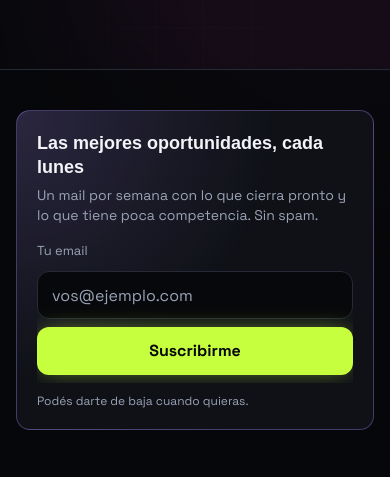
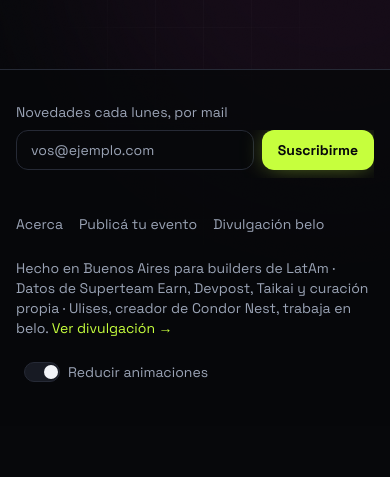
Before and after one commit to ulises-ASTRADA/condor-nest, a Next.js app: page / in a window 390 px wide. Shown: the part 560-1037 px from the top of the page. After the commit the page ends 986 px from the top, so only its background shows below. Built offline with nearby package versions, Linux system fonts and the light colour scheme; no server answers; the database is empty; a web font is replaced by a local one.

Commit message:
Remove in-feed newsletter card; discreet newsletter form in footer on mobile only

```diff
--- a/components/Feed.tsx
+++ b/components/Feed.tsx
@@ -161,7 +161,6 @@ export function Feed({ listings, now, initial, affUrl, hero }: { listings: Listi
                         <ListingCard listing={l} now={now} />
                       </m.li>,
                     );
-                    if (i === 4) out.push(<li key="nl" className="col-span-full"><Newsletter variant="inline" /></li>);
                     if (i > 3 && (i + 1) % 10 === 0) out.push(<li key={`af-${i}`} className="col-span-full"><Affiliate url={affUrl} /></li>);
                     return out;
                   })}
--- a/components/Footer.tsx
+++ b/components/Footer.tsx
@@ -4,8 +4,8 @@ import { Newsletter } from './Newsletter';
 export function Footer() {
   return (
     <footer className="border-t border-border bg-bg/80">
-      <div className="mx-auto grid max-w-content gap-8 px-4 py-10 lg:grid-cols-2 lg:px-6">
-        <Newsletter variant="footer" />
+      <div className="mx-auto grid max-w-content gap-6 px-4 py-8 lg:px-6">
+        <div className="lg:hidden"><Newsletter variant="mini" /></div>
         <div className="space-y-3 text-sm text-fg-muted">
           <nav aria-label="Pie" className="flex flex-wrap gap-x-4 gap-y-1">
             <Link className="min-h-tap inline-flex items-center hover:text-fg" href="/acerca">Acerca</Link>
--- a/components/Newsletter.tsx
+++ b/components/Newsletter.tsx
@@ -6,7 +6,7 @@ import { useReduceMotionPref } from './Toggles';
 type St = 'idle' | 'submitting' | 'success' | 'already' | 'invalid' | 'error';
 const MSG: Partial<Record<St, string>> = { success: '¡Listo! Revisá tu mail para confirmar.', already: 'Ya estabas suscripto 🙌', invalid: 'Revisá el email, parece incompleto.', error: 'No pudimos suscribirte. Probá de nuevo en un rato.' };
 
-export function Newsletter({ variant = 'inline' }: { variant?: 'inline' | 'compact' | 'footer' }) {
+export function Newsletter({ variant = 'inline' }: { variant?: 'inline' | 'compact' | 'footer' | 'mini' }) {
   const [st, setSt] = useState<St>('idle'); const [email, setEmail] = useState(''); const [shake, setShake] = useState(0);
   const tsRef = useRef<HTMLDivElement>(null);
   useEffect(() => {
@@ -23,23 +23,24 @@ export function Newsletter({ variant = 'inline' }: { variant?: 'inline' | 'compa
     catch { setSt('error'); setShake((s) => s + 1); }
   }
   const id = `nl-${variant}`;
+  const mini = variant === 'mini';
   const err = st === 'invalid' || st === 'error';
   return (
     <LazyMotion features={domAnimation}>
-      <section aria-labelledby={`${id}-t`} className={`rounded-card border border-violet/35 [background:radial-gradient(120%_140%_at_0%_0%,rgb(var(--violet)/.18),transparent_60%),rgb(var(--surface))] ${variant === 'compact' ? 'p-[18px]' : 'p-5'}`}>
-        {variant === 'compact'
+      <section aria-labelledby={`${id}-t`} className={mini ? 'text-sm' : `rounded-card border border-violet/35 [background:radial-gradient(120%_140%_at_0%_0%,rgb(var(--violet)/.18),transparent_60%),rgb(var(--surface))] ${variant === 'compact' ? 'p-[18px]' : 'p-5'}`}>
+        {mini ? <h2 id={`${id}-t`} className="mb-2 text-sm text-fg-muted">Novedades cada lunes, por mail</h2> : variant === 'compact'
           ? <><h2 id={`${id}-t`} className="font-display text-base font-semibold">Cada lunes, en tu mail</h2><p className="mb-3.5 mt-1.5 text-sm text-fg-muted">Lo que cierra pronto y lo que tiene poca competencia.</p></>
           : <><h2 id={`${id}-t`} className="font-display text-lg font-semibold leading-6">Las mejores oportunidades, cada lunes</h2><p className="mb-3.5 mt-1.5 text-sm text-fg-muted">Un mail por semana con lo que cierra pronto y lo que tiene poca competencia. Sin spam.</p></>}
         <AnimatePresence initial={false}>
           {!done && (
             <m.form key="f" onSubmit={submit} noValidate className="overflow-hidden" exit={still ? undefined : { height: 0, opacity: 0, transition: { duration: 0.24 } }}>
-              <label htmlFor={id} className={variant === 'compact' ? 'sr-only' : 'mb-2 block text-[13px] text-fg-muted'}>Tu email</label>
-              <m.div key={shake} className="flex flex-col gap-2" animate={still || !shake ? undefined : { x: [0, -6, 6, -4, 4, 0] }} transition={{ duration: 0.32 }}>
+              <label htmlFor={id} className={variant === 'compact' || mini ? 'sr-only' : 'mb-2 block text-[13px] text-fg-muted'}>Tu email</label>
+              <m.div key={shake} className={mini ? 'flex gap-2' : 'flex flex-col gap-2'} animate={still || !shake ? undefined : { x: [0, -6, 6, -4, 4, 0] }} transition={{ duration: 0.32 }}>
                 <input id={id} type="email" placeholder="vos@ejemplo.com" autoComplete="email" required value={email} onChange={(e) => { setEmail(e.target.value); if (err) setSt('idle'); }}
                   aria-invalid={err} aria-describedby={`${id}-m`}
-                  style={{ ['--fx-fill' as string]: 'rgb(var(--bg))' }} className={`fx-input h-12 w-full min-w-0 rounded-[12px] border bg-bg px-3.5 text-base text-fg placeholder:text-fg-muted ${err ? 'border-danger shadow-[0_0_0_1px_rgb(var(--danger)/.6),0_0_16px_-4px_rgb(var(--danger)/.5)]' : 'border-border'}`} />
+                  style={{ ['--fx-fill' as string]: 'rgb(var(--bg))' }} className={`fx-input ${mini ? 'h-10 text-sm' : 'h-12'} w-full min-w-0 rounded-[12px] border bg-bg px-3.5 ${mini ? '' : 'text-base'} text-fg placeholder:text-fg-muted ${err ? 'border-danger shadow-[0_0_0_1px_rgb(var(--danger)/.6),0_0_16px_-4px_rgb(var(--danger)/.5)]' : 'border-border'}`} />
                 <m.button layout={!still} type="submit" disabled={st === 'submitting'} aria-label={st === 'submitting' ? 'Enviando…' : undefined}
-                  className={`btn-sweep h-12 w-full rounded-[12px] bg-lime font-bold text-primary-fg shadow-[0_0_24px_-6px_rgb(var(--lime)/.6)] transition-shadow duration-fast active:scale-[.97] focus-visible:outline-none focus-visible:ring-2 focus-visible:ring-lime focus-visible:ring-offset-2 focus-visible:ring-offset-bg grid place-items-center`}>
+                  className={`btn-sweep ${mini ? 'h-10 shrink-0 px-4 text-sm' : 'h-12 w-full'} rounded-[12px] bg-lime font-bold text-primary-fg shadow-[0_0_24px_-6px_rgb(var(--lime)/.6)] transition-shadow duration-fast active:scale-[.97] focus-visible:outline-none focus-visible:ring-2 focus-visible:ring-lime focus-visible:ring-offset-2 focus-visible:ring-offset-bg grid place-items-center`}>
                   {st === 'submitting' ? <span className="h-5 w-5 animate-spin rounded-pill border-2 border-primary-fg/30 border-t-primary-fg [animation-duration:800ms]" /> : 'Suscribirme'}
                 </m.button>
               </m.div>
@@ -56,7 +57,7 @@ export function Newsletter({ variant = 'inline' }: { variant?: 'inline' | 'compa
           )}
           {err && <m.p initial={{ opacity: 0 }} animate={{ opacity: 1 }} className="text-danger">{MSG[st]}</m.p>}
         </div>
-        {variant !== 'compact' && <p className="mt-2.5 text-xs text-fg-muted">Podés darte de baja cuando quieras.</p>}
+        {variant !== 'compact' && !mini && <p className="mt-2.5 text-xs text-fg-muted">Podés darte de baja cuando quieras.</p>}
       </section>
     </LazyMotion>
   );
```
